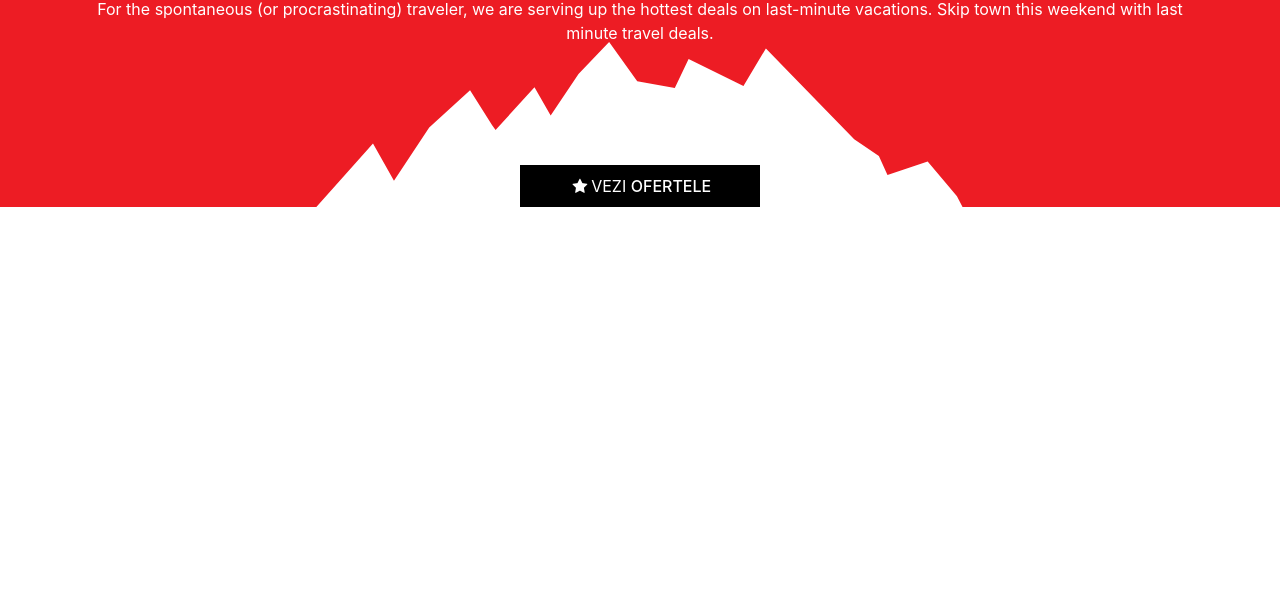
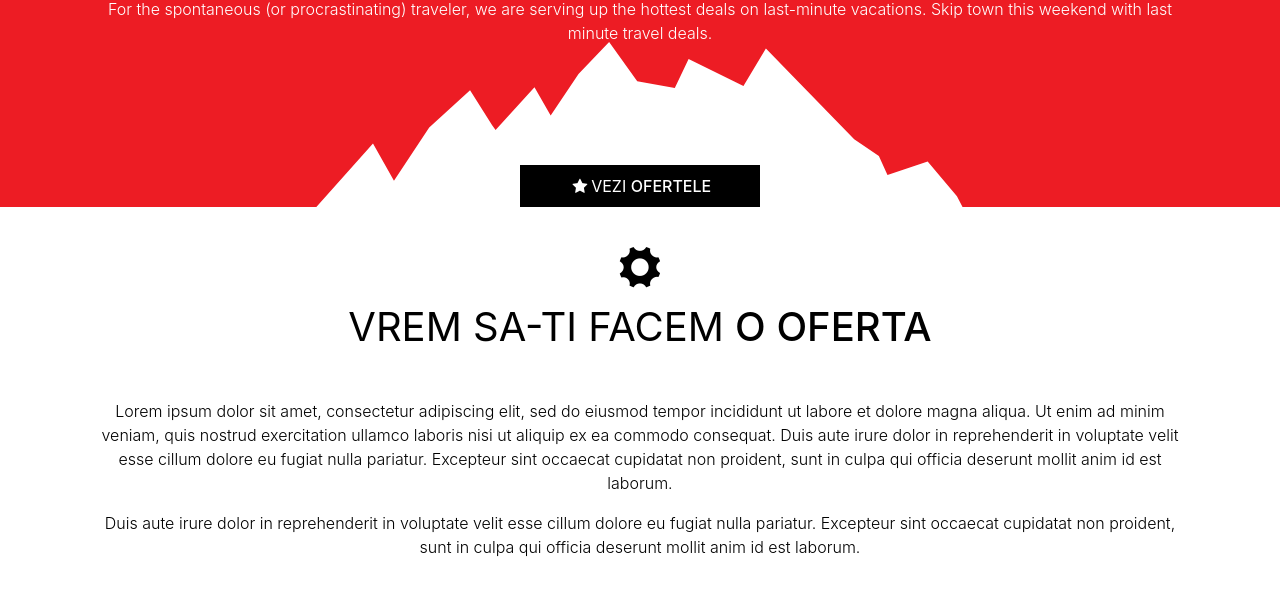
Before and after one commit to Sergiu-D/evonomix-test, a website: page index.html in a window 1280 px wide. Shown: the part 582-1181 px from the top of the page. Before the commit the page ends 837 px from the top, so only its background shows below. Drawn offline with nearby package versions, Linux system fonts and the light colour scheme.

Commit message:
feat: make offer section

```diff
--- a/index.html
+++ b/index.html
@@ -117,9 +117,8 @@
             </svg>
             <!-- mountain svg end -->
             <div class="offers_container container d-flex flex-column justify-content-start text-center pt-4">
-
                 <i class="icon-globe"></i>
-                <h1 class="text-uppercase">start tour vacation right now!</h1>
+                <h1 class="text-uppercase">start tour vacation <span>right now!</span></h1>
                 <p>For the spontaneous (or procrastinating) traveler, we are serving up the hottest deals on
                     last-minute
                     vacations.
@@ -130,9 +129,27 @@
                 <span>ofertele</span></a>
         </section>
         <!-- offers section end -->
+        <!-- make offer section start -->
+        <section class="make-offer bg-white text-custom-secondary">
+            <div class="container d-flex flex-column justify-content-start text-center p-4">
+                <i class="make-offer_gear-icon icon-cog"></i>
+                <h1 class="mb-5">vrem sa-ti facem <span>o oferta</span></h1>
+                <p>Lorem ipsum dolor sit amet, consectetur adipiscing elit, sed do eiusmod tempor
+                    incididunt ut labore
+                    et dolore magna
+                    aliqua. Ut enim ad minim veniam, quis nostrud exercitation ullamco laboris nisi ut aliquip ex ea
+                    commodo consequat. Duis
+                    aute irure dolor in reprehenderit in voluptate velit esse cillum dolore eu fugiat nulla pariatur.
+                    Excepteur sint
+                    occaecat cupidatat non proident, sunt in culpa qui officia deserunt mollit anim id est laborum.</p>
+                <p>Duis aute irure dolor in reprehenderit in voluptate velit esse cillum dolore eu
+                    fugiat nulla
+                    pariatur. Excepteur sint
+                    occaecat cupidatat non proident, sunt in culpa qui officia deserunt mollit anim id est laborum.</p>
+            </div>
+        </section>
+        <!-- make offer section end -->
 
-        <section></section>
-        <section></section>
         <section></section>
         <section></section>
     </main>
--- a/sass/_layout.scss
+++ b/sass/_layout.scss
@@ -15,6 +15,21 @@ section .container,
 
 section .container {
   min-height: $h-min;
+
+  p {
+    font-weight: 300;
+  }
+  & > i {
+    font-size: $icons-size;
+  }
+  & > h1 {
+    text-transform: uppercase;
+    font-weight: 400;
+
+    span {
+      font-weight: 500;
+    }
+  }
 }
 
 .btn {
@@ -141,14 +156,23 @@ section .container {
     z-index: 5;
   }
 
-  &_container {
-    i {
-      font-size: $icons-size;
-    }
-  }
-
   & a {
     position: relative;
     z-index: 10;
   }
 }
+
+// Make offer
+.make-offer {
+  &_gear-icon::before {
+    animation: gearIconAnimation 5s infinite linear !important;
+  }
+}
+@keyframes gearIconAnimation {
+  from {
+    transform: rotateZ(0deg);
+  }
+  to {
+    transform: rotateZ(360deg);
+  }
+}
```
Also changed, not shown: css/main.css, 1 other file.
